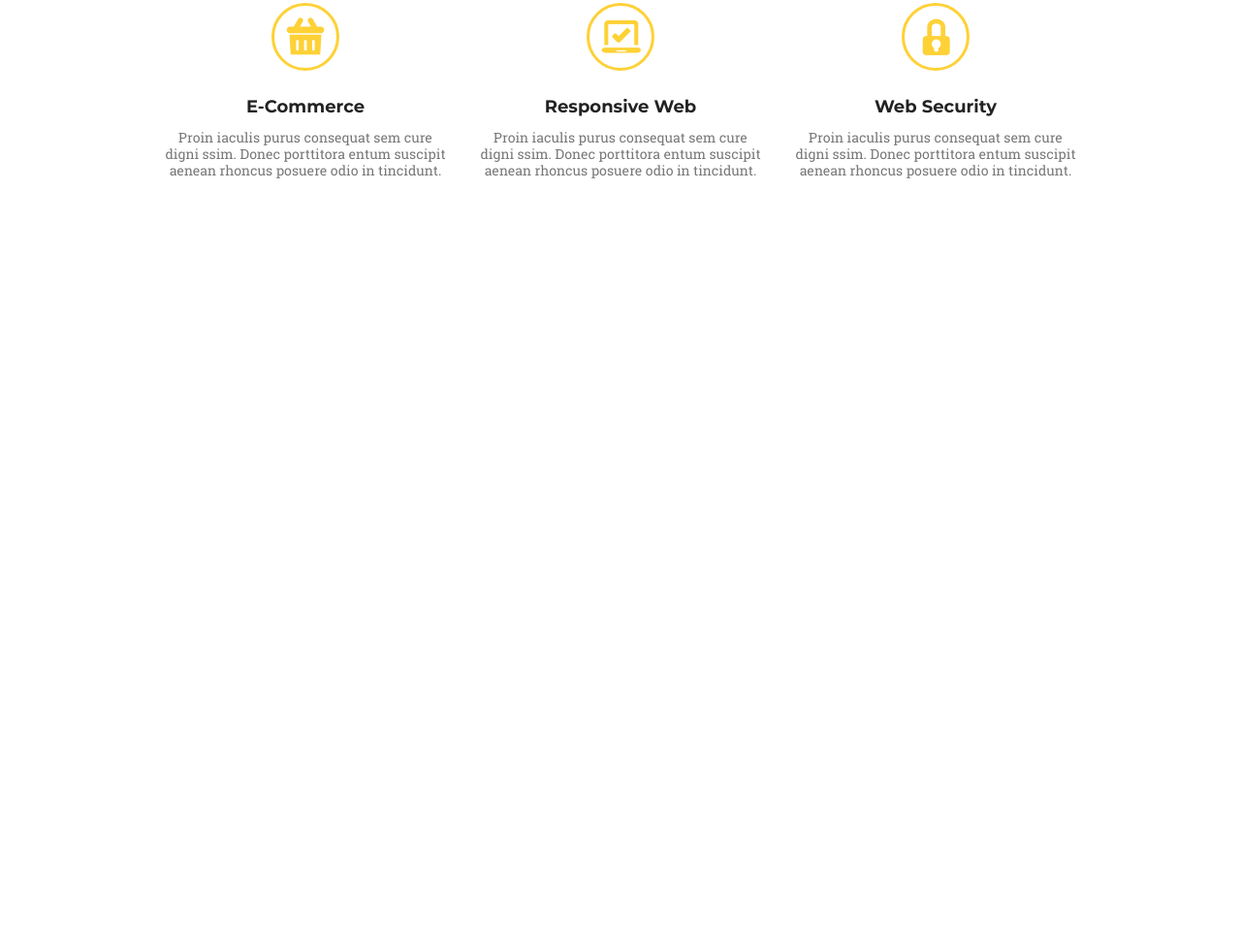
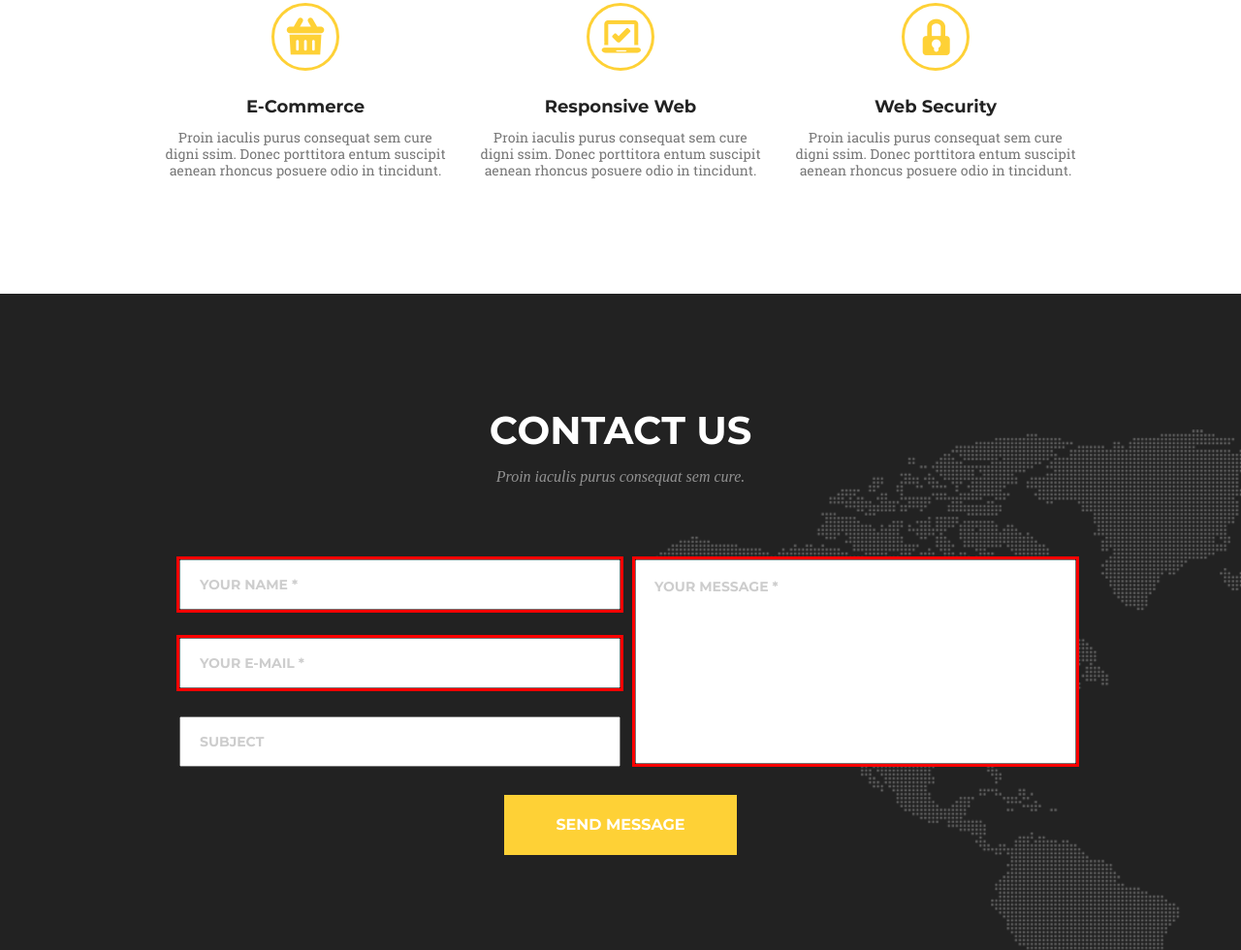
Before and after one commit to simabui/Homework, a plain HTML site: page hw07/index.html in a window 1280 px wide. Shown: the part 368-1348 px from the top of the page at 97% size. Before the commit the page ends 800 px from the top, so only its background shows below. Drawn offline with Linux system fonts and the light colour scheme; a web font is replaced by a local one.

Commit message:
add footer

```diff
--- a/hw07/css/styles.css
+++ b/hw07/css/styles.css
@@ -90,16 +90,17 @@ header .container {
   transition: color 0.2s linear;
 }
 
-.nav-list-item:hover {
+.nav-list-item:hover,
+.nav-list-item:focus {
   color: var(--golden-color);
 }
 /* Main */
 
-.services{
+.services {
   margin-top: 126px;
 }
 
-.section-title{
+.section-title {
   text-align: center;
   text-transform: uppercase;
   font-family: var(--montserrat-font);
@@ -109,7 +110,7 @@ header .container {
   line-height: 48px;
   color: var(--black-color);
 }
-.title-sub{
+.title-sub {
   font-family: var(--goudy-font);
   font-style: italic;
   font-weight: 400;
@@ -120,14 +121,14 @@ header .container {
   margin-top: 14px;
 }
 
-.services-list{
+.services-list {
   margin-top: 80px;
 }
-.services-item{
+.services-item {
   width: 290px;
 }
-.services-icon::before{
-  content: '';
+.services-icon::before {
+  content: "";
   display: block;
   width: 70px;
   height: 70px;
@@ -137,17 +138,17 @@ header .container {
   background-position: center;
   margin: auto;
 }
-.services-commerce::before{
+.services-commerce::before {
   background-image: url(../img/icons/Icon-Basket.png);
 }
-.services-responsive::before{
+.services-responsive::before {
   background-image: url(../img/icons/Icon-Laptop.png);
 }
-.services-web::before{
+.services-web::before {
   background-image: url(../img/icons/Icon-Locked.png);
 }
 
-.services-item-title{
+.services-item-title {
   font-family: var(--montserrat-font);
   font-style: normal;
   font-weight: 700;
@@ -158,7 +159,7 @@ header .container {
   margin-top: 26px;
 }
 
-.services-item-description{
+.services-item-description {
   font-family: var(--roboto-font);
   font-style: normal;
   font-weight: 400;
@@ -169,3 +170,74 @@ header .container {
   margin-top: 12px;
   padding-bottom: 119px;
 }
+
+/* Footer */
+footer {
+  height: 677px;
+  background-image: url(../img/map.png),
+    linear-gradient(to right, var(--black-color) 0%, var(--black-color) 100%);
+  background-repeat: no-repeat;
+  background-position: right bottom;
+}
+.footer-section {
+  border: 1px solid transparent;
+}
+
+footer .section-title {
+  color: #ffffff;
+  margin-top: 116px;
+}
+.contact-form{
+  margin-top: 76px;
+  text-align: center;
+}
+.form-field{
+  display: flex;
+}
+.form-input{
+  flex: 1;
+}
+input{
+  width: 455px;
+  height: 52px;
+  padding: 19px;
+  transition: outline .2s ease-in-out;
+}
+
+input:not(:first-child){
+  margin-top: 29px;
+}
+
+textarea{
+  width: 455px;
+  height: 211px;
+  padding: 19px;
+  resize: none;
+}
+input::placeholder,textarea::placeholder{
+  font-family: var(--montserrat-font);
+  font-style: normal;
+  font-weight: 700;
+  font-size: 14px;
+  line-height: 17px;
+  color: #cdcdcd;
+  text-transform: uppercase;
+}
+input[type="submit"]{
+  background-color: var(--golden-color);
+  font-family: var(--montserrat-font);
+  font-style: normal;
+  font-weight: 700;
+  text-transform: uppercase;
+  color: #ffffff;
+  border: none;
+  width: 240px;
+  height: 62px;
+  cursor: pointer;
+}
+input:required:valid, textarea:valid{
+  outline: 3px solid #008000;
+}
+input:required:invalid, textarea:invalid{
+  outline: 3px solid #ff0000;
+}
--- a/hw07/index.html
+++ b/hw07/index.html
@@ -4,9 +4,10 @@
     <meta charset="UTF-8" />
     <meta name="viewport" content="width=device-width, initial-scale=1.0" />
     <meta http-equiv="X-UA-Compatible" content="ie=edge" />
+    <meta http-equiv="X-UA-Compatible" content="ie=edge" />
     <link rel="stylesheet" href="css/normalize.css" />
     <link rel="stylesheet" href="css/styles.css" />
-    <title>Document</title>
+    <title>Module 7</title>
   </head>
   <body>
     <header>
@@ -58,5 +59,38 @@
         </div>
       </section>
     </main>
+    <footer>
+      <section class="footer-section">
+        <div class="container">
+          <h2 class="section-title">contact us</h2>
+          <p class="title-sub">Proin iaculis purus consequat sem cure.</p>
+          <form action="#" class="contact-form">
+            <div class="form-field">
+              <div class="form-input">
+                <input
+                  type="text"
+                  name="user-name"
+                  placeholder="your name *"
+                  required
+                />
+                <input
+                  type="email"
+                  name="user-mail"
+                  placeholder="your e-mail *"
+                  required
+                />
+                <input type="text" name="subject" placeholder="subject" />
+              </div>
+              <textarea
+                name="user-message"
+                placeholder="your message *"
+                required
+              ></textarea>
+            </div>
+              <input type="submit" value="send message">
+            </form>
+            </div>
+      </section>
+    </footer>
   </body>
 </html>
```
Also changed, not shown: hw07/img/map.png (added). Lines whose indentation alone changed are shown as unchanged.
